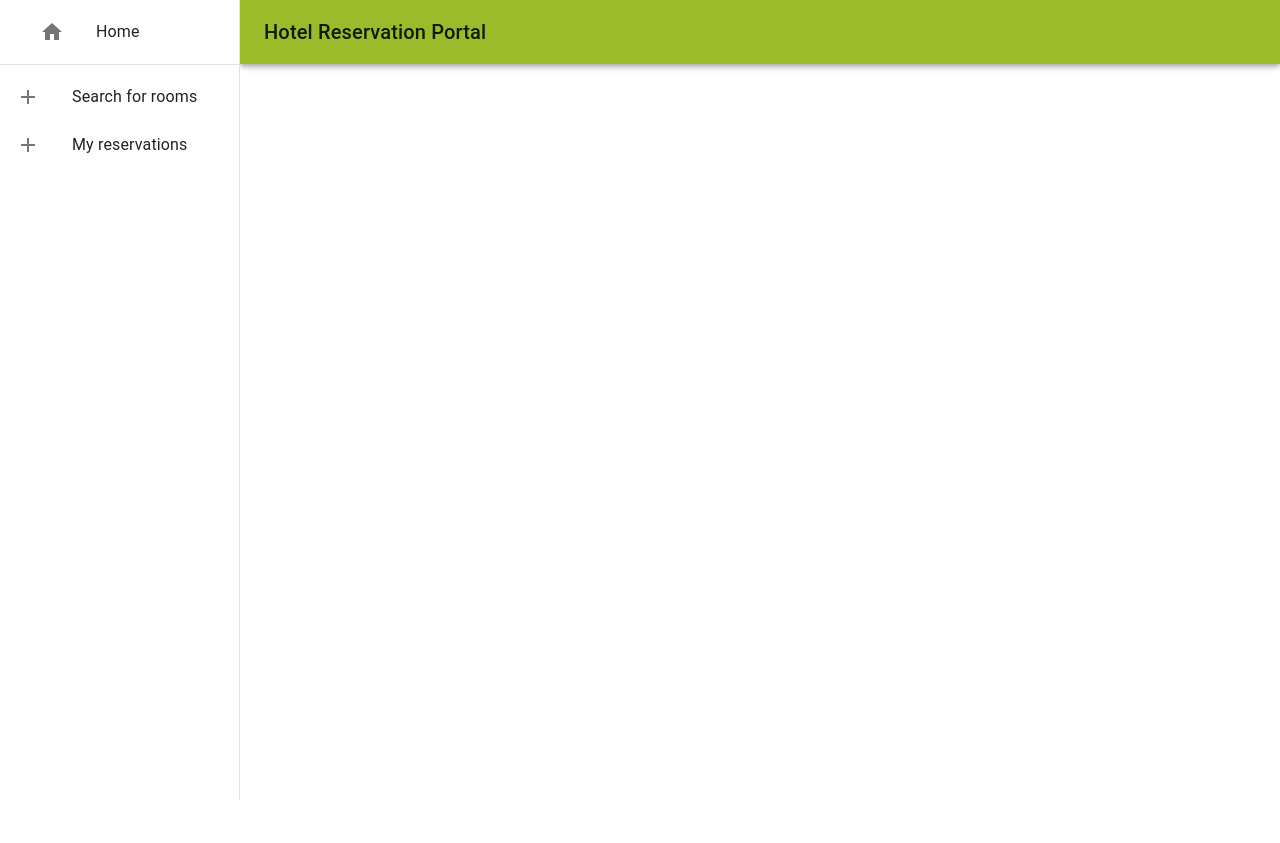
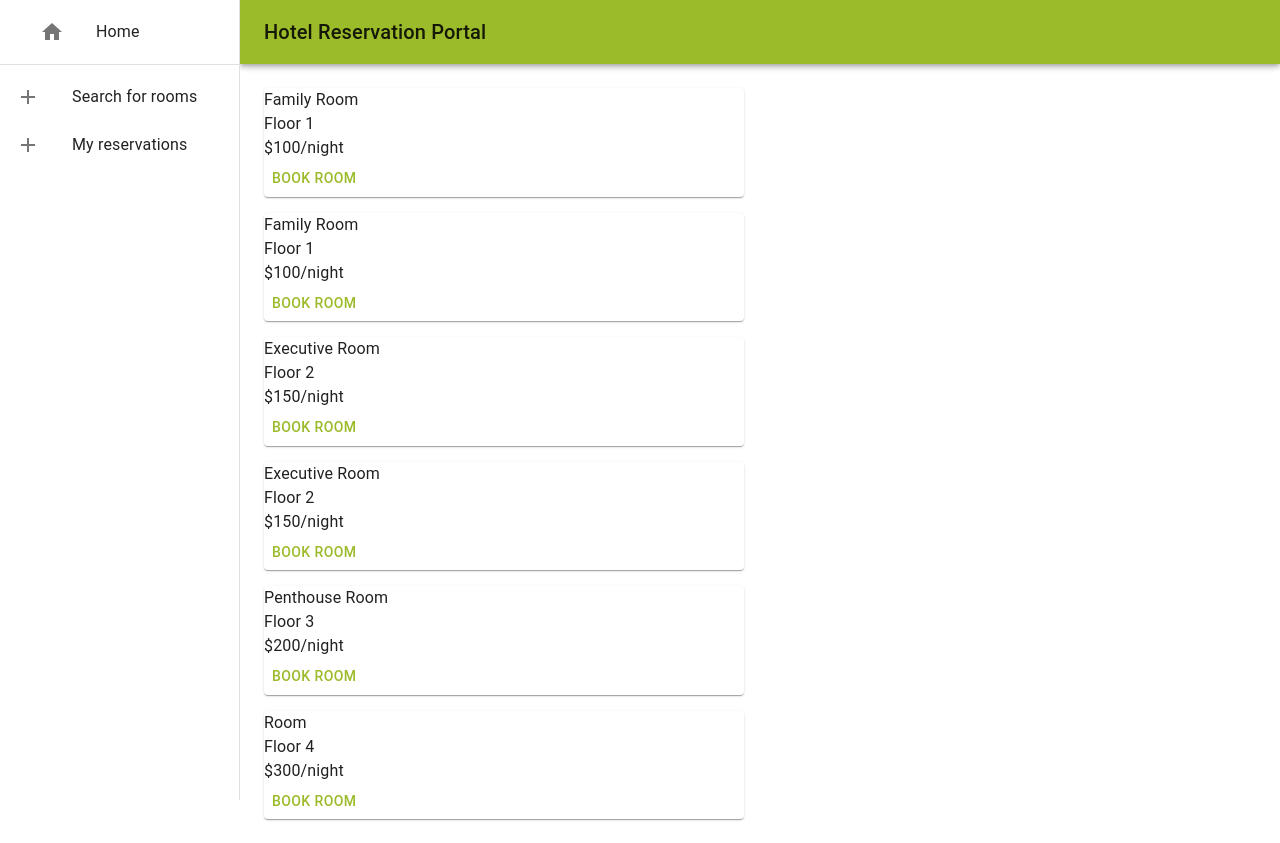
Before and after one commit to lilyzeiset/hotel-frontend, a React (Vite) app: page /searchResults in a window 1280 px wide. Before the commit the page ends 800 px from the top, so only its background shows below. Built offline with nearby package versions, Linux system fonts and the light colour scheme.

Commit message:
SearchResults page incl. sending query params from Search page

```diff
--- a/src/App.tsx
+++ b/src/App.tsx
@@ -11,7 +11,7 @@ import Sidebar from "./components/Sidebar";
 
 import Home from "./components/Home";
 import Search from "./components/Search";
-// import SearchResults from "./components/SearchResults";
+import SearchResults from "./components/SearchResults";
 // import MakeReservation from "./components/MakeReservation";
 import MyReservations from "./components/MyReservations";
 
@@ -51,7 +51,7 @@ function App() {
           <Routes>
             <Route path='/' element={<Home />} />
             <Route path='/search' element={<Search />} />
-            {/* <Route path='/searchResults' element={<SearchResults />} /> */}
+            <Route path='/searchResults' element={<SearchResults />} />
             {/* <Route path='/makeReservation' element={<MakeReservation />} /> */}
             <Route path='/myReservations' element={<MyReservations />} />
           </Routes>
--- a/src/components/Search.tsx
+++ b/src/components/Search.tsx
@@ -11,6 +11,7 @@ import {
 } from "@mui/material";
 import { DatePicker } from "@mui/x-date-pickers";
 import { useState } from "react";
+import { useNavigate, createSearchParams } from "react-router-dom";
 import dayjs, {Dayjs} from "dayjs";
 
 /**
@@ -26,28 +27,55 @@ export default function Search() {
     'Penthouse'
   ];
 
+  const navigate = useNavigate();
+
+  const [numGuests, setNumGuests] = useState('2');
   const [roomType, setRoomType] = useState('');
   const [checkinDate, setCheckinDate] = useState<Dayjs|null>(dayjs(new Date()));
   const [checkoutDate, setCheckoutDate] = useState<Dayjs|null>(dayjs(new Date()));
+
   const [errorMsg, setErrorMsg] = useState('');
+
+  // const useNavigateSearch = () => {
+  //   const navigate = useNavigate();
+  //   return (pathname: string, params: any) =>
+  //     navigate({ pathname, search: `?${createSearchParams(params)}` });
+  // };
 
 
   function handleSearch() {
-    if (roomType === '') {
+    if (Number(numGuests) < 1) {
+      setErrorMsg('You must have at least one guest.')
+    } else if (roomType === '') {
       setErrorMsg('Please select a room type.')
     } else if (checkinDate && checkoutDate && checkinDate?.toDate() >= checkoutDate?.toDate()) {
       setErrorMsg('Check-out date must be at least 1 day after check-in date!')
     } else {
       setErrorMsg('');
+      console.log(numGuests);
       console.log(roomType);
       console.log(checkinDate?.toDate());
       console.log(checkoutDate?.toDate());
+      const params = {
+        numGuests: numGuests,
+        roomType: roomType,
+        checkinDate: checkinDate?.toString() ?? '', //TODO: fix formatting of these strings
+        checkoutDate: checkoutDate?.toString() ?? ''
+      }
+      navigate({pathname: '/searchResults', search: `?${createSearchParams(params)}`});
     }
 
   }
 
   return (
     <Stack spacing={2} sx={{minWidth: 480}}>
+
+      <TextField
+        label='Number of guests'
+        type='number'
+        value={numGuests}
+        onChange={(event) => setNumGuests(event.target.value)}
+      />
 
       <FormControl>
         <InputLabel id="roomtype-select-label">Room type</InputLabel>
--- a/src/components/SearchResults.tsx
+++ b/src/components/SearchResults.tsx
@@ -0,0 +1,38 @@
+import { Stack, Card, Button } from "@mui/material";
+
+export default function SearchResults() {
+
+  const roomTypes = [
+    'Standard',
+    'Deluxe',
+    'Family',
+    'Executive',
+    'Penthouse'
+  ];
+
+  const rooms = [
+    {id: 0, roomTypeId: 1, roomNumber: '101', nightlyRate: 100},
+    {id: 1, roomTypeId: 1, roomNumber: '102', nightlyRate: 100},
+    {id: 2, roomTypeId: 2, roomNumber: '201', nightlyRate: 150},
+    {id: 3, roomTypeId: 2, roomNumber: '202', nightlyRate: 150},
+    {id: 4, roomTypeId: 3, roomNumber: '301', nightlyRate: 200},
+    {id: 5, roomTypeId: 4, roomNumber: '401', nightlyRate: 300}
+  ]
+  return (
+    <Stack spacing={2} sx={{minWidth: 480}}>
+      {rooms?.map((room) => (
+        <Card key={room.id}>
+          {roomTypes[room.roomTypeId+1]} Room
+          <br />
+          Floor {room.roomNumber[0]}
+          <br />
+          ${room.nightlyRate}/night
+          <br />
+          <Button>
+            Book room
+          </Button>
+        </Card>
+      ))}
+    </Stack>
+  )
+}
```
